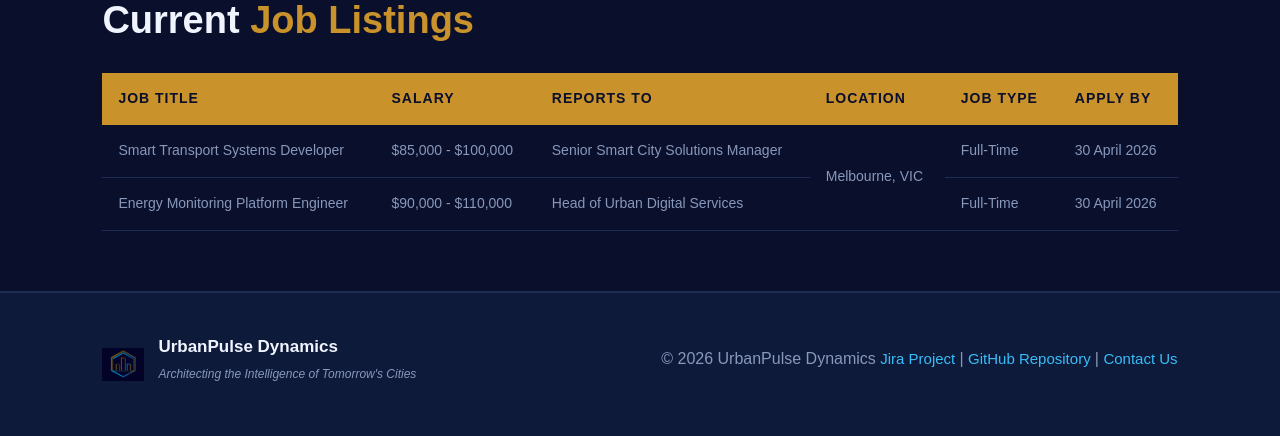
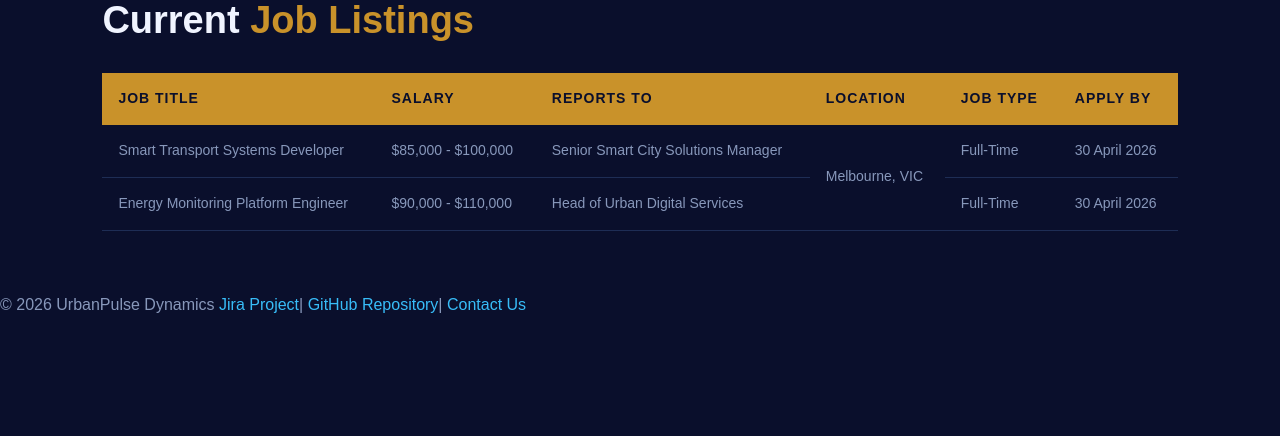
Before and after one commit to Skelelord/WebCraftersProject2, a PHP site: page /index.php in a window 1280 px wide. Shown: the part 1033-1469 px from the top of the page. After the commit the page ends 1346 px from the top, so only its background shows below. Run offline with PHP 8.4, Linux system fonts and the light colour scheme.

Commit message:
added footer to each php file

```diff
--- a/Index/index.php
+++ b/Index/index.php
@@ -1,69 +1,7 @@
-<!DOCTYPE html>
-<html lang="en">
-<head>
-    <meta charset="UTF-8">
-    <meta name="viewport" content="width=device-width, initial-scale=1.0">
-    <title>UrbanPulse Dynamics</title>
-    <link rel="stylesheet" href="../indexCSS/index.css">
-    <link rel="icon" href="../images/UrbanPulseDynamicslogo.png"> <!-- ai generated logo -->
-    <link href='https://unpkg.com/boxicons@2.1.4/css/boxicons.min.css' rel='stylesheet'>
-
-    <style>
-        .hero { /* hero section */
-            background: linear-gradient(135deg, #0a0f2c 0%, #0d1a3a 50%, #0a1628 100%);
-            border-bottom: 3px solid #c9922a;
-            align-items: flex-start;
-            padding-top: 40px;
-        }
-            .hero h1 { /* main title */
-                font-size: 52px;
-                margin-bottom: 15px;
-            }
-            .hero-slogan { /* slogan */
-                font-style: italic;
-                font-size: 18px;
-                color: #38bdf8;
-                margin-bottom: 20px;
-            }
-            .hero-company-description { /* company description */
-                color: #8898bb;
-                font-size: 15px;
-                line-height: 1.8;
-                max-width: 520px;
-                margin-bottom: 30px;
-                border-left: 3px solid #c9922a;
-                padding-left: 16px;
-            }
-    </style>
-
-
-</head>
+<?php include '../include/header_index.inc'; ?>
 
 <body>
-    <nav class="navbar"> <!-- navigation bar -->
-        <div style="display: flex;  flex-direction: column; gap: 8px; align-items: flex-start;"> <!-- logo and search container -->
-            <div class="nav-logo"> <!-- logo section -->
-            <img src="../images/UrbanPulseDynamicslogo.png" alt="UrbanPulse Dynamics Logo" style="margin-right: 10px;">
-                <div>
-                    <span class="logo-main">UrbanPulse</span>
-                    <span class="logo-sub">Dynamics</span>
-                </div>
-            </div>
-
-            <div class="search-bar"> <!-- search bar -->
-                <label for="search" class="sr-only">Search</label>
-                <input type="text" id="search" placeholder="Search...">
-                <button aria-label="Search"><i class='bx bx-search'></i></button>
-            </div>
-        </div>
-
-        <nav>
-            <a href="../Index/index.html" class="nav-link active">HOME</a>
-            <a href="../Jobs/jobs.html" class="nav-link">JOBS</a>
-            <a href="../Apply/Apply.html" class="nav-link">APPLY</a>
-            <a href="../About/about.html" class="nav-link">ABOUT</a>
-        </nav>
-    </nav>
+    <?php include '../include/nav_index.inc'; ?>
 
     <section class="hero" id="home">
         <div class="hero-content"> <!-- hero content container -->
@@ -126,24 +64,4 @@
     </section>
 
 
-<footer class="footer"> <!-- footer section -->
-    <div class="footer-inner"> <!-- container for footer content -->
-
-        <div class="footer-brand">
-            <img src="../images/UrbanPulseDynamicslogo.png" alt="UrbanPulse Dynamics Logo">
-            <div>
-                <p class="footer-name">UrbanPulse Dynamics</p>
-                <p class="footer-tagline">Architecting the Intelligence of Tomorrow's Cities</p>
-            </div>
-        </div>
-        <div class="footer-contact">
-            <p> &copy; 2026 UrbanPulse Dynamics    <a href="https://lamiaahmedkhan.atlassian.net/jira/software/projects/WTP1/boards/3/backlog">Jira Project </a>|
-            <a href="https://github.com/Skelelord/WebCraftersProject">GitHub Repository </a>|
-            <a href="mailto:info@urbanpulsedynamics.com">Contact Us</a>
-        </p>
-        </div>
-    </div>
-</footer>
-
-</body>
-</html>
+    <?php include '../include/footer.inc'; ?>
```
Also changed, not shown: About/about.php (+1 -9 lines), Apply/Apply.php (+2 -7 lines), Jobs/jobs.php (+1 -11 lines).
